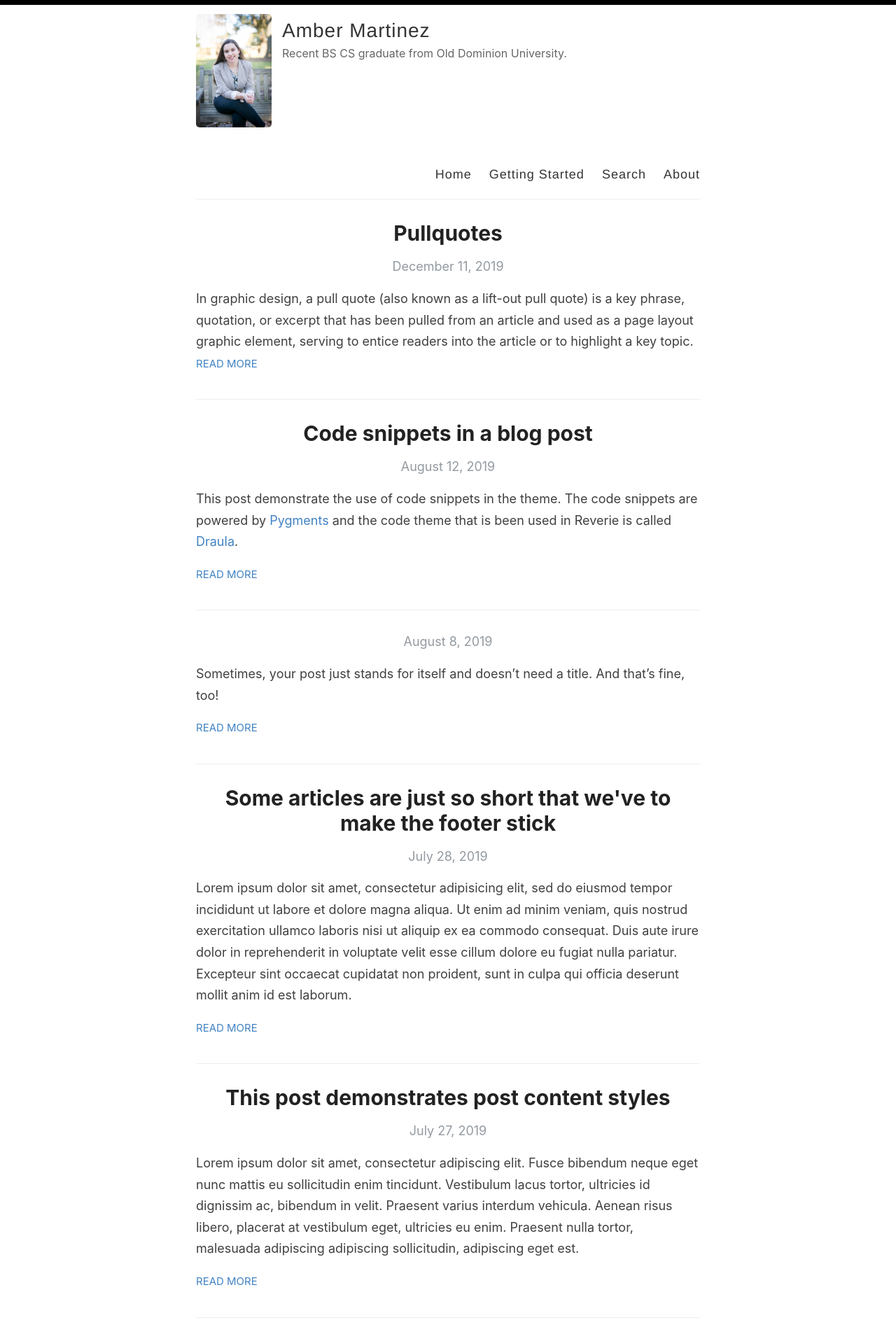
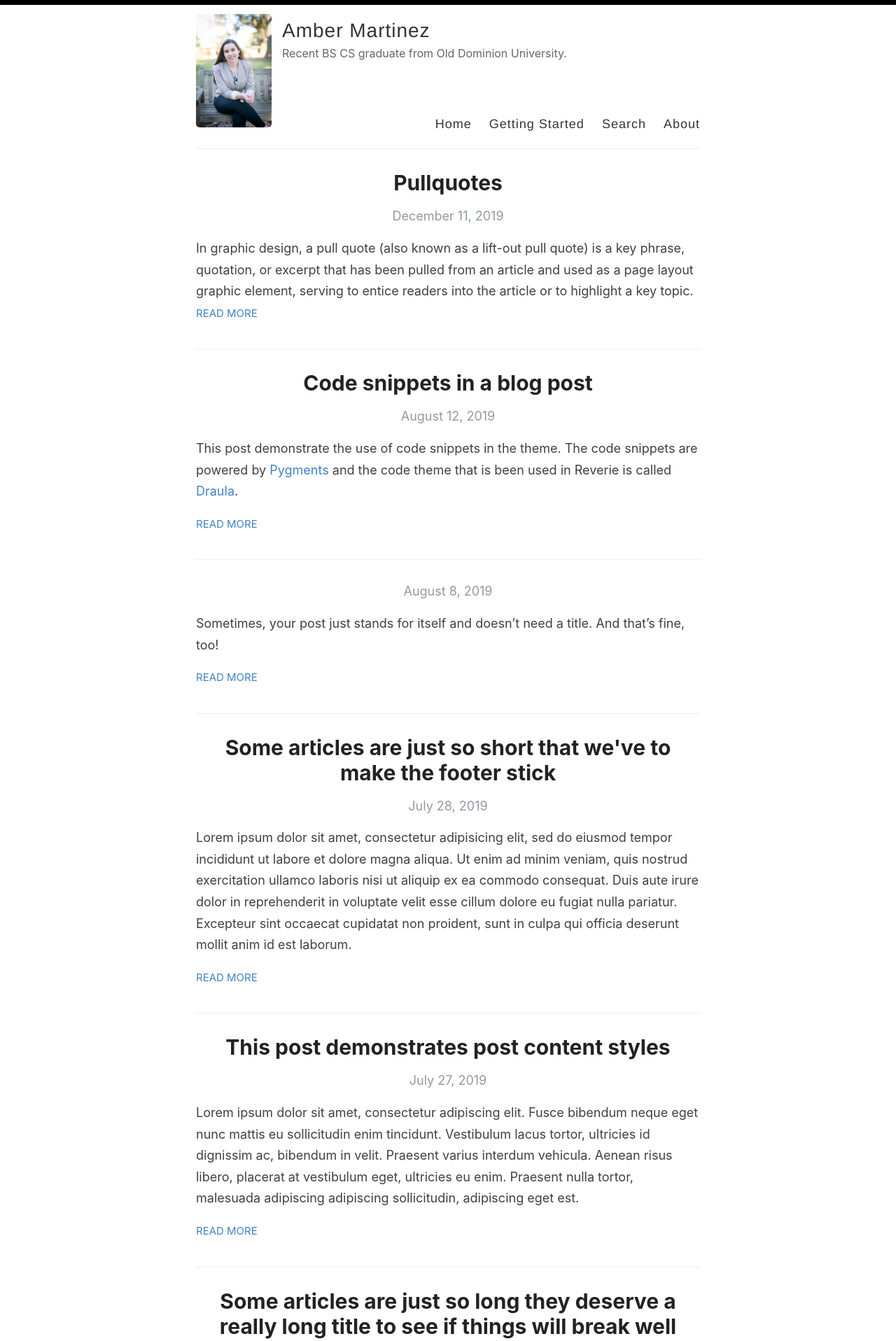
Before and after one commit to AmberNM/AmberNM.github.io, a Jekyll site: the page built from index.html, in a window 1280 px wide. Shown: the top 1916 px of the page at 70% size. Built offline with Jekyll 4.4.1, drawn with Linux system fonts in a browser that asks for light colours; the list of posts is cut into pages by our own code.

Commit message:
Update style.scss

```diff
--- a/assets/style.scss
+++ b/assets/style.scss
@@ -331,7 +331,7 @@ p > img {
 
 nav {
   float: right;
-  margin-top: 20%;
+  margin-top: 10%;
   margin-bottom: 0;
   font-family: $helveticaNeue;
   font-size: 18px;
```
